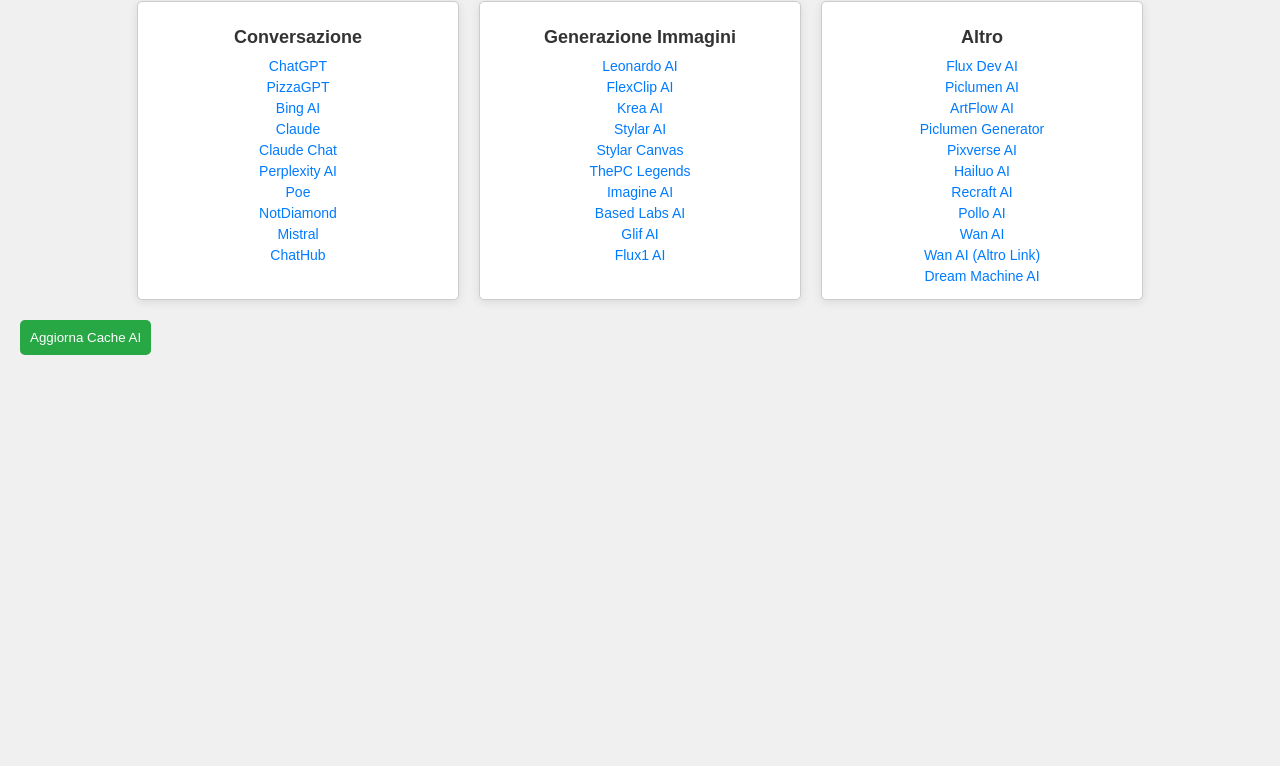
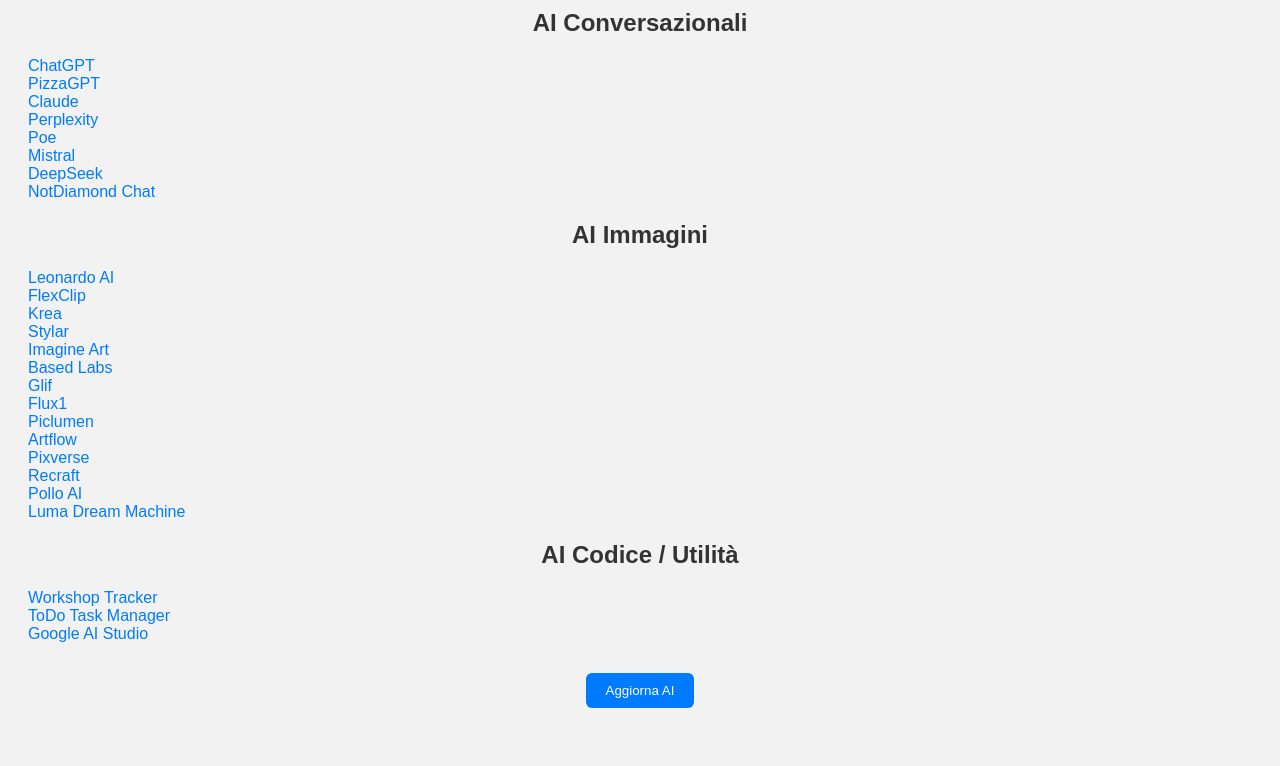
Before and after one commit to mor00ai/aiapp, a plain HTML site: page index.html in a window 1280 px wide. Shown: the part 99-865 px from the top of the page. Before the commit the page ends 800 px from the top, so only its background shows below. Drawn offline with Linux system fonts and the light colour scheme.

Commit message:
Update index.html

```diff
--- a/index.html
+++ b/index.html
@@ -3,141 +3,103 @@
 <head>
   <meta charset="UTF-8">
   <meta name="viewport" content="width=device-width, initial-scale=1.0">
-    <meta name="theme-color" content="#000000">
-    <title>AI App - Catalogo AI</title>
-    <link rel="icon" href="icon.png">
+  <title>Raccolta AI</title>
   <link rel="manifest" href="manifest.json">
   <style>
     body {
-            background-color: #f0f0f0; /* Ripristinato lo sfondo chiaro */
       font-family: Arial, sans-serif;
+      background-color: #f2f2f2;
       color: #333;
-            margin: 0;
       padding: 20px;
     }
-
-        h1 {
+    h1, h2 {
       text-align: center;
-            color: #000;
     }
-
-        .container {
-            display: flex;
-            flex-wrap: wrap;
-            justify-content: center;
-            gap: 20px;
+    .category {
+      margin: 20px 0;
     }
-
-        .category {
-            width: 300px;
-            border: 1px solid #ccc;
-            padding: 10px;
-            border-radius: 5px;
-            background-color: white;
-            box-shadow: 0 2px 10px rgba(0, 0, 0, 0.1);
+    ul {
+      list-style-type: none;
+      padding-left: 0;
     }
-
-        .category h2 {
-            text-align: center;
-            font-size: 18px;
-            margin-bottom: 10px;
+    li a {
+      text-decoration: none;
+      color: #007BFF;
     }
-
-        .ai-link {
+    button {
+      margin: 30px auto;
       display: block;
-            text-align: center;
-            margin: 5px;
-            text-decoration: none;
-            color: #007bff;
-            font-size: 14px;
-        }
-
-        .ai-link:hover {
-            text-decoration: underline;
-        }
-
-        .update-btn {
-            margin-top: 20px;
-            padding: 10px;
-            background-color: #28a745;
+      padding: 10px 20px;
+      background-color: #007BFF;
       color: white;
       border: none;
-            border-radius: 5px;
+      border-radius: 6px;
       cursor: pointer;
-        }
-
-        .update-btn:hover {
-            background-color: #218838;
     }
   </style>
 </head>
 <body>
+  <h1>AI Catalogo</h1>
 
-<h1>Catalogo delle Intelligenze Artificiali</h1>
-
-<div class="container">
-    <!-- Categoria Conversazione -->
   <div class="category">
-        <h2>Conversazione</h2>
-        <a href="https://chat.openai.com/" class="ai-link" target="_blank">ChatGPT</a>
-        <a href="https://www.pizzagpt.it/" class="ai-link" target="_blank">PizzaGPT</a>
-        <a href="https://www.bing.com/search?pglt=675&q=github%2Fmustardchef%2Fwsabuilds&cvid=71493033277f4656bdfe84c586fe4de2&gs_lcrp=EgZjaHJvbWUqBggBEAAYQDIGCAAQRRg5MgYIARAAGEAyBggCEAAYQDIGCAMQABhAMgYIBBAAGEAyBggFEAAYQDIGCAYQABhAMgYIBxBFGDoyBggIEEUYQdIBCTUxMDU5ajBqMagCALACAA&FORM=ANNTA1&PC=U531" class="ai-link" target="_blank">Bing AI</a>
-        <a href="https://docs.anthropic.com/claude/docs/intro-to-prompting" class="ai-link" target="_blank">Claude</a>
-        <a href="https://claude.ai/chat/2a37d49b-4cc6-4a22-9704-0296120423e1" class="ai-link" target="_blank">Claude Chat</a>
-        <a href="https://www.perplexity.ai/" class="ai-link" target="_blank">Perplexity AI</a>
-        <a href="https://poe.com/chat/yfy74anlpt5cmidps" class="ai-link" target="_blank">Poe</a>
-        <a href="https://chat.notdiamond.ai/" class="ai-link" target="_blank">NotDiamond</a>
-        <a href="https://chat.mistral.ai/chat" class="ai-link" target="_blank">Mistral</a>
-        <a href="https://app.chathub.gg/#error=server_error&error_code=422&error_description=Flow+state+not+found" class="ai-link" target="_blank">ChatHub</a>
+    <h2>AI Conversazionali</h2>
+    <ul>
+      <li><a href="https://chat.openai.com/">ChatGPT</a></li>
+      <li><a href="https://www.pizzagpt.it/">PizzaGPT</a></li>
+      <li><a href="https://claude.ai/">Claude</a></li>
+      <li><a href="https://www.perplexity.ai/">Perplexity</a></li>
+      <li><a href="https://poe.com/">Poe</a></li>
+      <li><a href="https://chat.mistral.ai/">Mistral</a></li>
+      <li><a href="https://chat.deepseek.com/">DeepSeek</a></li>
+      <li><a href="https://chat.notdiamond.ai/">NotDiamond Chat</a></li>
+    </ul>
   </div>
 
-    <!-- Categoria Immagini -->
   <div class="category">
-        <h2>Generazione Immagini</h2>
-        <a href="https://app.leonardo.ai/" class="ai-link" target="_blank">Leonardo AI</a>
-        <a href="https://www.flexclip.com/tools/ai-image-generator/" class="ai-link" target="_blank">FlexClip AI</a>
-        <a href="https://www.krea.ai/home" class="ai-link" target="_blank">Krea AI</a>
-        <a href="https://www.stylar.ai/profile" class="ai-link" target="_blank">Stylar AI</a>
-        <a href="https://www.stylar.ai/canvas?id=11397164" class="ai-link" target="_blank">Stylar Canvas</a>
-        <a href="https://www.thepclegends.com/" class="ai-link" target="_blank">ThePC Legends</a>
-        <a href="https://www.imagine.art/dashboard" class="ai-link" target="_blank">Imagine AI</a>
-        <a href="https://www.basedlabs.ai/" class="ai-link" target="_blank">Based Labs AI</a>
-        <a href="https://glif.app/glifs" class="ai-link" target="_blank">Glif AI</a>
-        <a href="https://flux1.org/" class="ai-link" target="_blank">Flux1 AI</a>
+    <h2>AI Immagini</h2>
+    <ul>
+      <li><a href="https://app.leonardo.ai/">Leonardo AI</a></li>
+      <li><a href="https://www.flexclip.com/tools/ai-image-generator/">FlexClip</a></li>
+      <li><a href="https://www.krea.ai/home">Krea</a></li>
+      <li><a href="https://www.stylar.ai/">Stylar</a></li>
+      <li><a href="https://www.imagine.art/dashboard">Imagine Art</a></li>
+      <li><a href="https://www.basedlabs.ai/">Based Labs</a></li>
+      <li><a href="https://glif.app/glifs">Glif</a></li>
+      <li><a href="https://flux1.org/">Flux1</a></li>
+      <li><a href="https://www.piclumen.com/">Piclumen</a></li>
+      <li><a href="https://app.artflow.ai/">Artflow</a></li>
+      <li><a href="https://app.pixverse.ai/">Pixverse</a></li>
+      <li><a href="https://www.recraft.ai/">Recraft</a></li>
+      <li><a href="https://pollo.ai/">Pollo AI</a></li>
+      <li><a href="https://dream-machine.lumalabs.ai/board/new">Luma Dream Machine</a></li>
+    </ul>
   </div>
 
-    <!-- Categoria Altri -->
   <div class="category">
-        <h2>Altro</h2>
-        <a href="https://replicate.com/ostris/flux-dev-lora-trainer/train" class="ai-link" target="_blank">Flux Dev AI</a>
-        <a href="https://www.piclumen.com/" class="ai-link" target="_blank">Piclumen AI</a>
-        <a href="https://app.artflow.ai/character-builder?feature=actors" class="ai-link" target="_blank">ArtFlow AI</a>
-        <a href="https://piclumen.com/app/image-generator/explore" class="ai-link" target="_blank">Piclumen Generator</a>
-        <a href="https://app.pixverse.ai/create" class="ai-link" target="_blank">Pixverse AI</a>
-        <a href="https://hailuoai.video/" class="ai-link" target="_blank">Hailuo AI</a>
-        <a href="https://www.recraft.ai/projects" class="ai-link" target="_blank">Recraft AI</a>
-        <a href="https://pollo.ai/" class="ai-link" target="_blank">Pollo AI</a>
-        <a href="https://www.wan-ai.org/?utm_source=google_ad&utm_medium=cpc&utm_campaign=wan2.1&gad_source=1&gclid=Cj0KCQjwytS-BhCKARIsAMGJyzqRMouz1mrEnzNweo0vD_ytX03N33_8qMm8GnnH-FgEQ81nlL7y3oMaAnBMEALw_wcB" class="ai-link" target="_blank">Wan AI</a>
-        <a href="https://www.wan-ai.org/" class="ai-link" target="_blank">Wan AI (Altro Link)</a>
-        <a href="https://dream-machine.lumalabs.ai/board/new" class="ai-link" target="_blank">Dream Machine AI</a>
-    </div>
+    <h2>AI Codice / Utilità</h2>
+    <ul>
+      <li><a href="https://replit.com/@3c1023d78e/WorkshopTracker">Workshop Tracker</a></li>
+      <li><a href="https://replit.com/@3c1023d78e/TodoTaskManager">ToDo Task Manager</a></li>
+      <li><a href="https://aistudio.google.com/prompts/new_chat">Google AI Studio</a></li>
+    </ul>
   </div>
 
-<!-- Pulsante Aggiornamento Cache -->
-<button class="update-btn" id="updateCacheBtn">Aggiorna Cache AI</button>
+  <button onclick="updateCache()">Aggiorna AI</button>
 
-<script src="service-worker.js"></script>
   <script>
-    // Funzione per aggiornare la cache
-    document.getElementById('updateCacheBtn').addEventListener('click', function() {
     if ('serviceWorker' in navigator) {
-            navigator.serviceWorker.ready.then(function(registration) {
-                registration.update();
-                alert('Cache aggiornata con successo!');
+      navigator.serviceWorker.register('service-worker.js');
+    }
+
+    function updateCache() {
+      if ('caches' in window) {
+        caches.keys().then(function (names) {
+          for (let name of names) caches.delete(name);
+        }).then(() => {
+          location.reload(true);
         });
       }
-    });
+    }
   </script>
-
 </body>
 </html>
```
Lines whose indentation alone changed are shown as unchanged.
